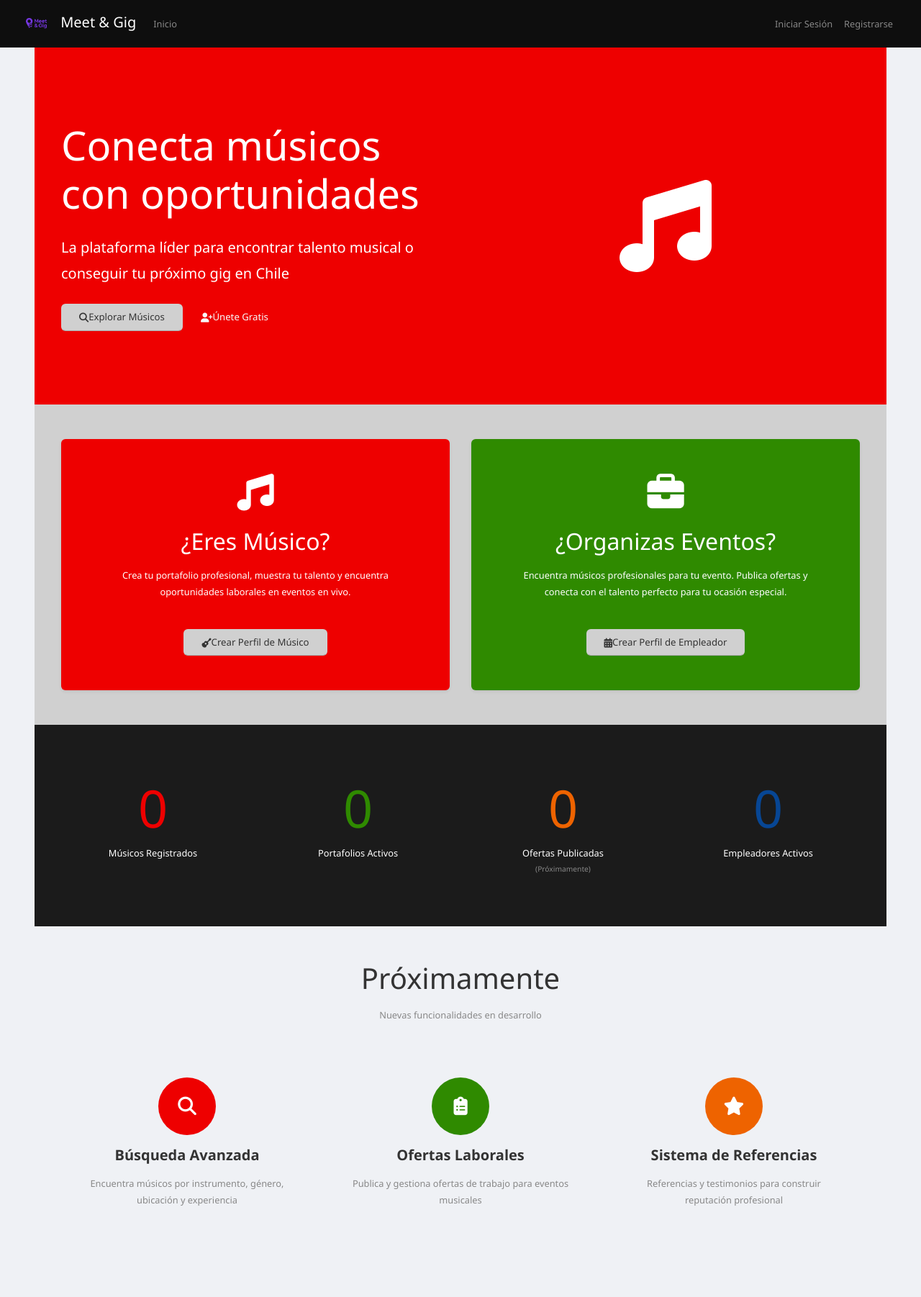
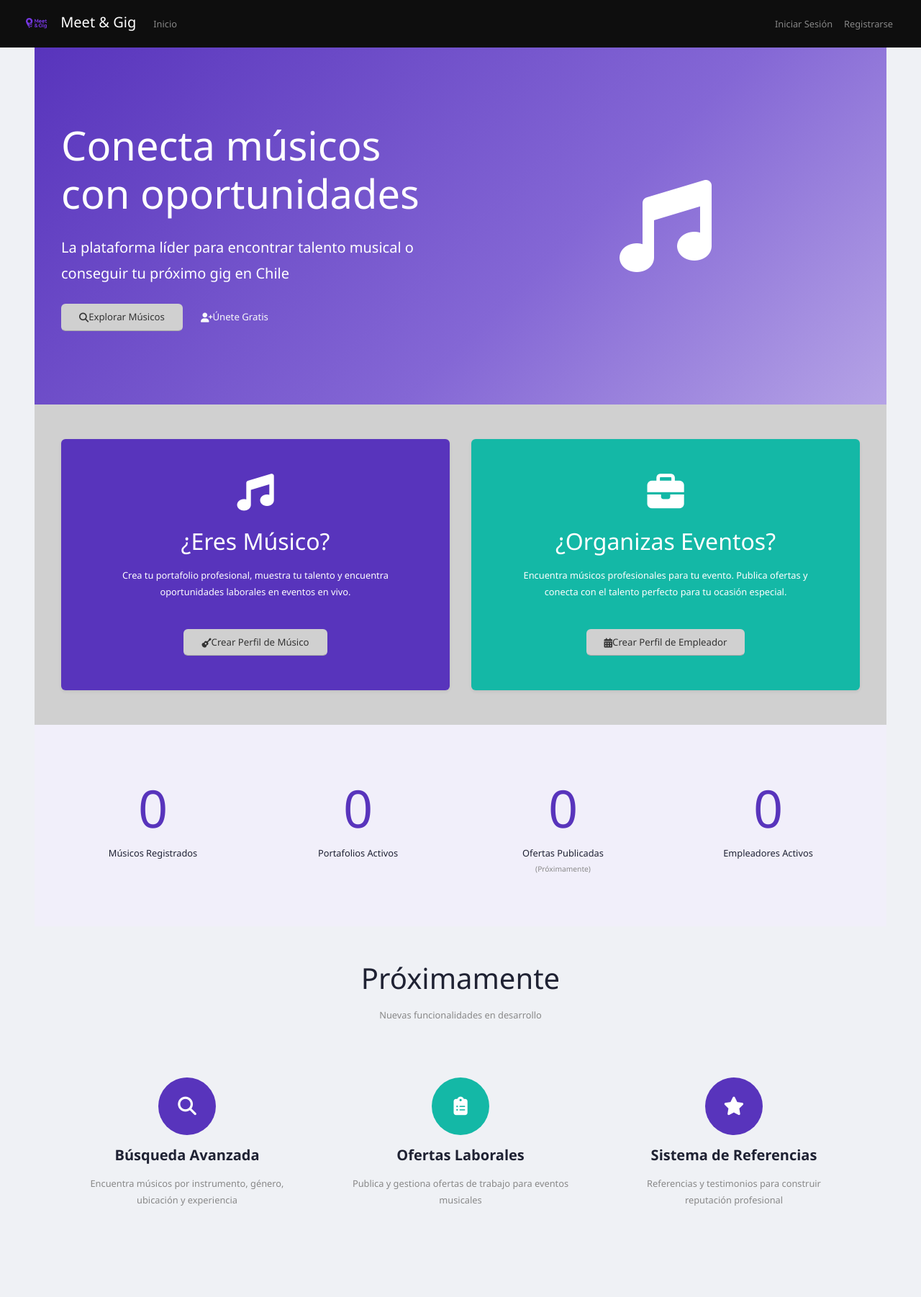
Before and after one commit to pipejarad/meetandgig, a Django app: page / in a window 1280 px wide. Shown: the whole page at 72% size. Run offline with Django 4.2, Linux system fonts and the light colour scheme; data that the repository does not hold is empty; some libraries are stand-ins or nearby versions.

Commit message:
feat(ui): aplicar paleta Meet & Gig en la home y centralizar colores en theme.css
🎨 TRANSFORMACIÓN VISUAL:
- Hero: degradado morado marca (bg-hero)
- CTA Músico: morado primario (bg-brand)
- CTA Empleador: teal acento (bg-accent-teal)
- Estadísticas: fondo suave marca (bg-surface-100)
- Iconos próximamente: paleta brand consistente

🛠 MEJORAS TÉCNICAS:
- Consolidado bg-brand-soft con fallback robusto
- Tokens CSS --mg-* centralizados en theme.css
- Eliminados colores Bootstrap genéricos (danger/success/warning)
- Contraste AA mantenido en toda la UI

📋 ARCHIVOS MODIFICADOS:
- theme.css: utilidades de marca consolidadas
- inicio.html: paleta aplicada quirúrgicamente

```diff
--- /dev/null
+++ b/meetandgig/static/css/theme.css
@@ -0,0 +1,89 @@
+/* ===== Tokens Meet & Gig ===== */
+:root{
+--mg-primary-700:#3C2380;
+--mg-primary-600:#5834BC;
+--mg-primary-400:#8467D5;
+--mg-primary-200:#B5A3E6;
+
+--mg-teal-600:#14B8A6;
+--mg-blue-600:#2563EB;
+--mg-coral-500:#FF8E6E;
+
+--mg-surface-50:#F8F7FC;
+--mg-surface-100:#F1EFFA;
+--mg-border-300:#D8D6E6;
+
+--mg-text-900:#1F2233;
+--mg-text-600:#4B4F68;
+}
+
+/* ===== Overrides Bootstrap 4 (runtime) ===== */
+body{ background-color:var(--mg-surface-50); color:var(--mg-text-900); }
+
+a{ color:var(--mg-primary-600); }
+a:hover, a:focus{ color:var(--mg-primary-700); text-decoration:underline; }
+
+/* Botones */
+.btn-primary{
+background-color:var(--mg-primary-600) !important;
+border-color:var(--mg-primary-600) !important;
+}
+.btn-primary:hover, .btn-primary:focus{
+background-color:var(--mg-primary-700) !important;
+border-color:var(--mg-primary-700) !important;
+}
+.btn-outline-primary{
+color:var(--mg-primary-600) !important;
+border-color:var(--mg-primary-600) !important;
+}
+.btn-outline-primary:hover{
+color:#fff !important;
+background-color:var(--mg-primary-700) !important;
+border-color:var(--mg-primary-700) !important;
+}
+
+/* Formularios (focus visible y accesible) */
+.form-control:focus{
+border-color: var(--mg-primary-400);
+box-shadow: 0 0 0 .2rem rgba(132,103,213,.35);
+}
+:focus-visible{ outline:3px solid var(--mg-primary-400); outline-offset:2px; }
+
+/* Nav pills / tabs activos */
+.nav-pills .nav-link.active, .nav-pills .show>.nav-link{
+color:#fff; background-color:var(--mg-primary-600);
+}
+
+/* Badges, alerts y paginación */
+.badge-primary{ background-color:var(--mg-primary-600); }
+.alert-primary{ color:#fff; background-color:var(--mg-primary-600); border-color:var(--mg-primary-600); }
+.page-link{ color:var(--mg-primary-600); }
+.page-item.active .page-link{
+background-color:var(--mg-primary-600); border-color:var(--mg-primary-600);
+}
+
+/* Utilidad branding */
+.bg-brand-gradient{
+background: linear-gradient(135deg,#5834BC 0%,#8467D5 60%,#B5A3E6 100%);
+}
+
+/* ===== Utilidades de marca ===== */
+.bg-brand{ background-color: var(--mg-primary-600) !important; color:#fff !important; }
+.bg-brand-hover:hover{ background-color: var(--mg-primary-700) !important; }
+
+.bg-accent-teal{ background-color: var(--mg-teal-600) !important; color:#fff !important; }
+
+.bg-surface-50{ background-color: var(--mg-surface-50) !important; }
+.bg-surface-100{ background-color: var(--mg-surface-100) !important; }
+
+.text-brand{ color: var(--mg-primary-600) !important; }
+.text-brand-700{ color: var(--mg-primary-700) !important; }
+
+/* Suave para tarjetas/llamados (fallback si no hay color-mix) */
+.bg-brand-soft{ background:#EEE9FB; color:var(--mg-text-900); }
+
+/* Hero con degradado de marca */
+.bg-hero{
+  background:linear-gradient(135deg,#5834BC 0%,#8467D5 60%,#B5A3E6 100%);
+  color:#fff;
+}
--- a/templates/base.html
+++ b/templates/base.html
@@ -28,6 +28,8 @@
     <link rel="stylesheet" href="{% static 'css/main.css' %}" />
     <!-- Custom Meet & Gig css -->
     <link rel="stylesheet" href="{% static 'css/meetandgig-custom.css' %}" />
+    <!-- Theme css (nuevo) -->
+    <link rel="stylesheet" href="{% static 'css/theme.css' %}">
 
     <!-- DateRange css -->
     <link rel="stylesheet" href="{% static 'vendor/daterange/daterange.css' %}" />
@@ -84,6 +86,12 @@
                                 <i class="fas fa-music me-2"></i>Mi Portafolio
                             </a>
                         </li>
+                        {% elif user.tipo_usuario == 'empleador' %}
+                        <li class="nav-item">
+                            <a class="nav-link" href="{% url 'ver_mis_ofertas' %}">
+                                <i class="fas fa-briefcase me-2"></i>Mis Ofertas
+                            </a>
+                        </li>
                         {% endif %}
                         {% endif %}
                     </ul>
@@ -110,8 +118,20 @@
                                         <i class="fas fa-cog me-2"></i>Editar Portafolio
                                     </a>
                                 {% elif user.tipo_usuario == 'empleador' %}
-                                    <a class="dropdown-item" href="{% url 'perfil_empleador' %}">Mi Perfil</a>
-                                    <a class="dropdown-item" href="{% url 'editar_perfil_empleador' %}">Editar Perfil</a>
+                                    <a class="dropdown-item" href="{% url 'perfil_empleador' %}">
+                                        <i class="fas fa-user me-2"></i>Mi Perfil
+                                    </a>
+                                    <div class="dropdown-divider"></div>
+                                    <a class="dropdown-item" href="{% url 'ver_mis_ofertas' %}">
+                                        <i class="fas fa-briefcase me-2"></i>Mis Ofertas Laborales
+                                    </a>
+                                    <a class="dropdown-item" href="{% url 'crear_oferta_laboral' %}">
+                                        <i class="fas fa-plus me-2"></i>Crear Nueva Oferta
+                                    </a>
+                                    <div class="dropdown-divider"></div>
+                                    <a class="dropdown-item" href="{% url 'editar_perfil_empleador' %}">
+                                        <i class="fas fa-edit me-2"></i>Editar Perfil
+                                    </a>
                                 {% else %}
                                     <a class="dropdown-item" href="#">Mi Perfil</a>
                                 {% endif %}
--- a/usuarios/templates/usuarios/inicio.html
+++ b/usuarios/templates/usuarios/inicio.html
@@ -5,7 +5,7 @@
 
 {% block content %}
 <!-- Hero Section -->
-<section class="hero-section bg-primary text-white py-5">
+<section class="py-5 bg-hero">
   <div class="container">
     <div class="row align-items-center min-vh-50">
       <div class="col-lg-6">
@@ -123,7 +123,7 @@
   <div class="container">
     <div class="row g-4">
       <div class="col-lg-6">
-        <div class="card bg-primary text-white h-100 border-0">
+        <div class="card bg-brand text-white h-100 border-0">
           <div class="card-body text-center p-5 d-flex flex-column">
             <i class="fas fa-music fa-4x mb-4"></i>
             <h3 class="h2 mb-3">¿Eres Músico?</h3>
@@ -140,7 +140,7 @@
         </div>
       </div>
       <div class="col-lg-6">
-        <div class="card bg-success text-white h-100 border-0">
+        <div class="card bg-accent-teal text-white h-100 border-0">
           <div class="card-body text-center p-5 d-flex flex-column">
             <i class="fas fa-briefcase fa-4x mb-4"></i>
             <h3 class="h2 mb-3">¿Organizas Eventos?</h3>
@@ -161,31 +161,31 @@
 </section>
 
 <!-- Estadísticas -->
-<section class="py-5 bg-dark text-white">
+<section class="py-5 bg-surface-100">
   <div class="container">
     <div class="row text-center g-4">
       <div class="col-lg-3 col-sm-6">
         <div class="stat-item">
-          <h2 class="display-3 fw-bold text-primary mb-2">{{ stats.total_musicos }}</h2>
+          <h2 class="display-3 fw-bold text-brand mb-2">{{ stats.total_musicos }}</h2>
           <p class="fs-5 mb-0">Músicos Registrados</p>
         </div>
       </div>
       <div class="col-lg-3 col-sm-6">
         <div class="stat-item">
-          <h2 class="display-3 fw-bold text-success mb-2">{{ stats.total_portafolios }}</h2>
+          <h2 class="display-3 fw-bold text-brand mb-2">{{ stats.total_portafolios }}</h2>
           <p class="fs-5 mb-0">Portafolios Activos</p>
         </div>
       </div>
       <div class="col-lg-3 col-sm-6">
         <div class="stat-item">
-          <h2 class="display-3 fw-bold text-warning mb-2">0</h2>
+          <h2 class="display-3 fw-bold text-brand mb-2">0</h2>
           <p class="fs-5 mb-0">Ofertas Publicadas</p>
           <small class="text-muted">(Próximamente)</small>
         </div>
       </div>
       <div class="col-lg-3 col-sm-6">
         <div class="stat-item">
-          <h2 class="display-3 fw-bold text-info mb-2">{{ stats.total_empleadores }}</h2>
+          <h2 class="display-3 fw-bold text-brand mb-2">{{ stats.total_empleadores }}</h2>
           <p class="fs-5 mb-0">Empleadores Activos</p>
         </div>
       </div>
@@ -205,7 +205,7 @@
     <div class="row g-4">
       <div class="col-lg-4 col-md-6">
         <div class="text-center p-4 h-100">
-          <div class="bg-primary text-white rounded-circle mx-auto mb-3 d-flex align-items-center justify-content-center"
+          <div class="bg-brand text-white rounded-circle mx-auto mb-3 d-flex align-items-center justify-content-center"
                style="width: 80px; height: 80px;">
             <i class="fas fa-search fa-2x"></i>
           </div>
@@ -217,7 +217,7 @@
       </div>
       <div class="col-lg-4 col-md-6">
         <div class="text-center p-4 h-100">
-          <div class="bg-success text-white rounded-circle mx-auto mb-3 d-flex align-items-center justify-content-center"
+          <div class="bg-accent-teal text-white rounded-circle mx-auto mb-3 d-flex align-items-center justify-content-center"
                style="width: 80px; height: 80px;">
             <i class="fas fa-clipboard-list fa-2x"></i>
           </div>
@@ -229,7 +229,7 @@
       </div>
       <div class="col-lg-4 col-md-6">
         <div class="text-center p-4 h-100">
-          <div class="bg-warning text-white rounded-circle mx-auto mb-3 d-flex align-items-center justify-content-center"
+          <div class="bg-brand text-white rounded-circle mx-auto mb-3 d-flex align-items-center justify-content-center"
                style="width: 80px; height: 80px;">
             <i class="fas fa-star fa-2x"></i>
           </div>
```
